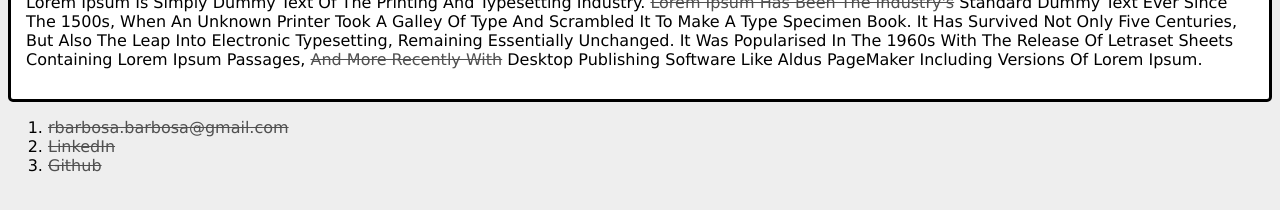
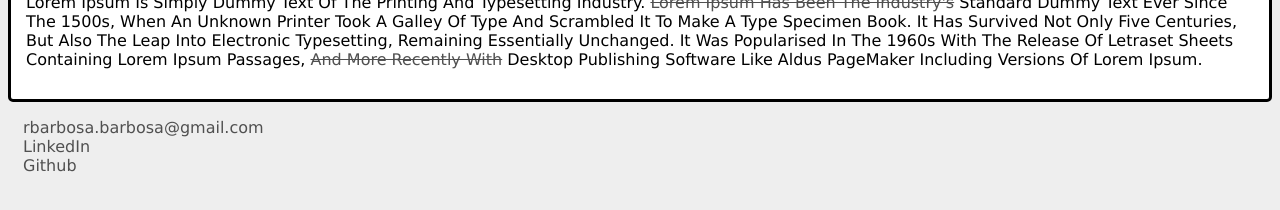
Before and after one commit to rodrigo33/html5_Ini, a plain HTML site: page index.html in a window 1280 px wide. Shown: the part 578-788 px from the top of the page. Drawn offline with Linux system fonts and the light colour scheme.

Commit message:
Estilizando listas

```diff
--- a/index.html
+++ b/index.html
@@ -31,7 +31,7 @@
 		<!-- Rodapé -->
 		<footer>
 			<!-- Adicionando listas -->
-			<ol>
+			<ul class="contacts_list">
 				<li>
 					<a href="mailto:rbarbosa.barbosa@gmail.com">rbarbosa.barbosa@gmail.com</a>
 				</li>
@@ -41,7 +41,7 @@
 				<li>
 					<a href="href="https://github.com/rodrigo33" target="_blank">Github</a>
 				</li>
-			</ol>
+			</ul>
 
 		</footer>
 	</body>
--- a/style.css
+++ b/style.css
@@ -22,6 +22,7 @@
 	text-decoration: line-through;
 	color:#505050;
 }
+
 
 .post_title{
 	font-size: 16px;
@@ -48,3 +49,12 @@
 .post_image{
 	margin-bottom:15px;
 }
+
+.contacts_list{
+	list-style: none;
+	padding-left: 15px;
+}
+
+.contacts_list li a{
+	text-decoration: none;
+}
```
Also changed, not shown: 1 other file.
